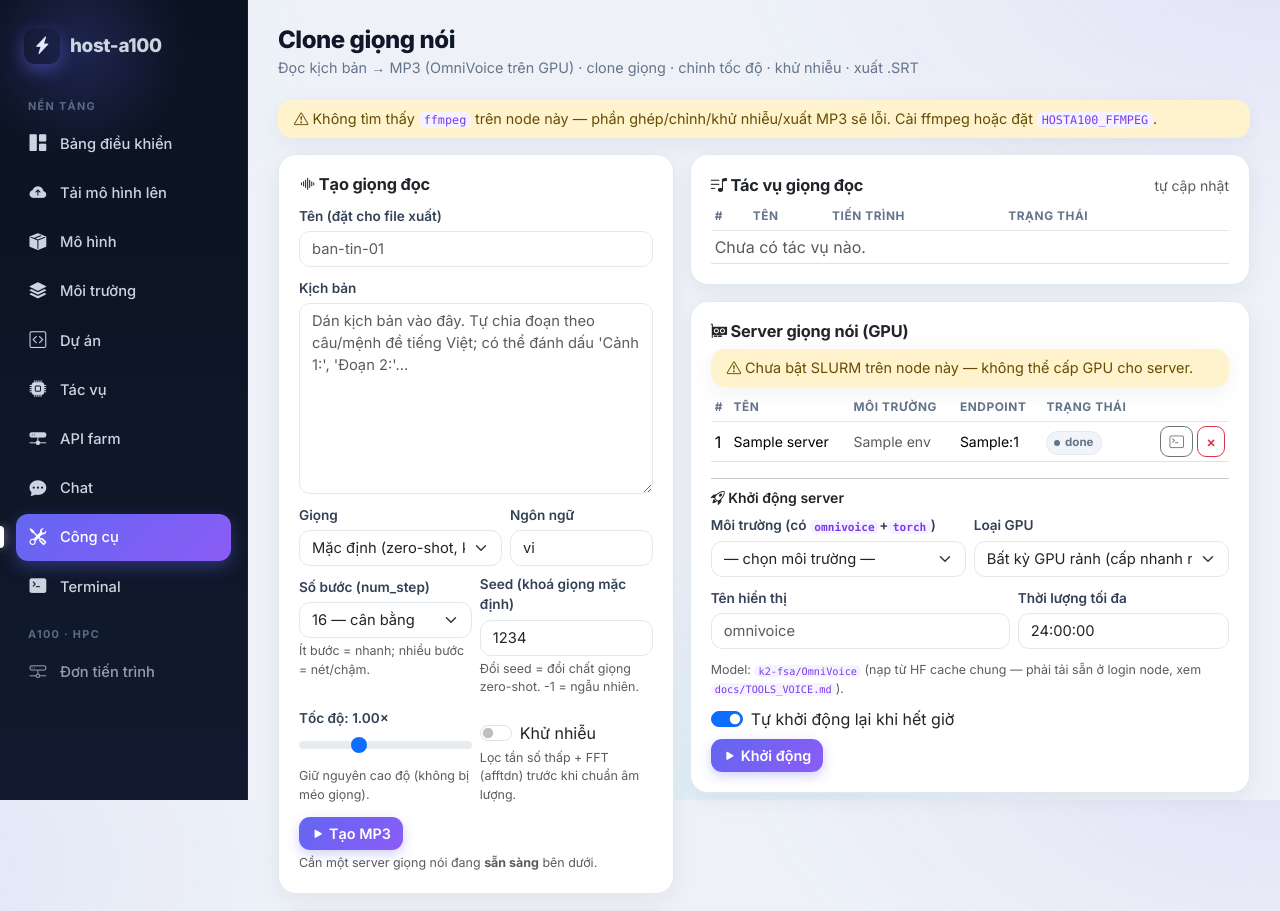
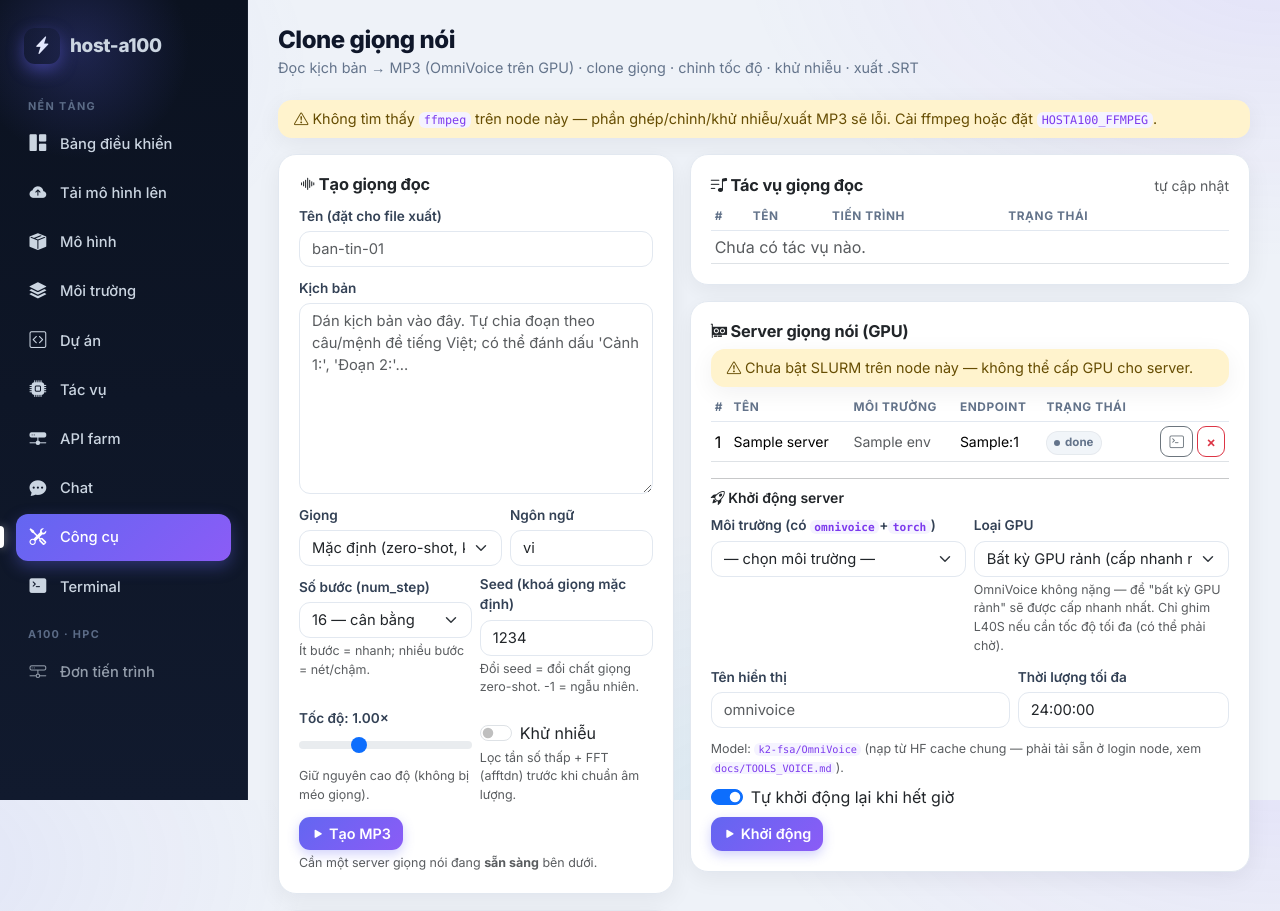
Before and after one commit to truong-vip-pro-max-ultra/host-a100, a Flask app: page /tools/clone-voice in a window 1280 px wide. Shown: the top 911 px of the page. Run offline with Flask 3, Linux system fonts and the light colour scheme; tables that the repository leaves empty hold one stand-in row (values such as "Sample post"); data that the repository does not hold is empty.

Commit message:
Tools/voice: default GPU pick to "any free" (not L40S)
Pre-selecting L40S added --constraint=l40 to the sbatch, so the voice server
queued waiting for an L40 node even when many other GPUs were free (the API farm
gets one instantly because it defaults to an untyped --gres). OmniVoice is light,
so default to "any free GPU" for fastest scheduling; L40S stays an opt-in.

Co-Authored-By: Claude Opus 4.8 <noreply@anthropic.com>

```diff
--- a/templates/tool_clone_voice.html
+++ b/templates/tool_clone_voice.html
@@ -253,12 +253,14 @@
           <div class="col-6 mb-2">
             <label class="form-label">Loại GPU</label>
             <select class="form-select" name="gpu_model">
-              <option value="">Bất kỳ GPU rảnh (cấp nhanh nhất)</option>
+              <option value="" selected>Bất kỳ GPU rảnh (cấp nhanh nhất)</option>
               {% for m in gpu_models %}
-              <option value="{{ m.model }}" {% if m.model=='l40s' %}selected{% endif %}>
+              <option value="{{ m.model }}">
                 {{ m.model|upper }} — {{ m.free }}/{{ m.total }} trống ({{ m.arch }}, {{ m.nodes }} node)</option>
               {% endfor %}
             </select>
+            <div class="form-text">OmniVoice không nặng — để "bất kỳ GPU rảnh" sẽ
+              được cấp nhanh nhất. Chỉ ghim L40S nếu cần tốc độ tối đa (có thể phải chờ).</div>
           </div>
         </div>
         <div class="row g-2">
```
